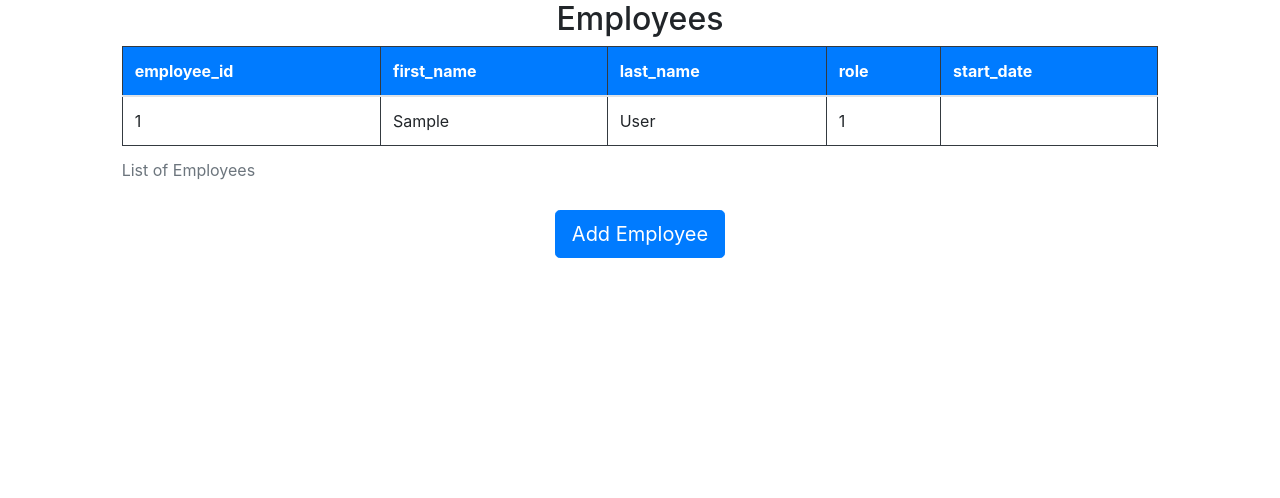
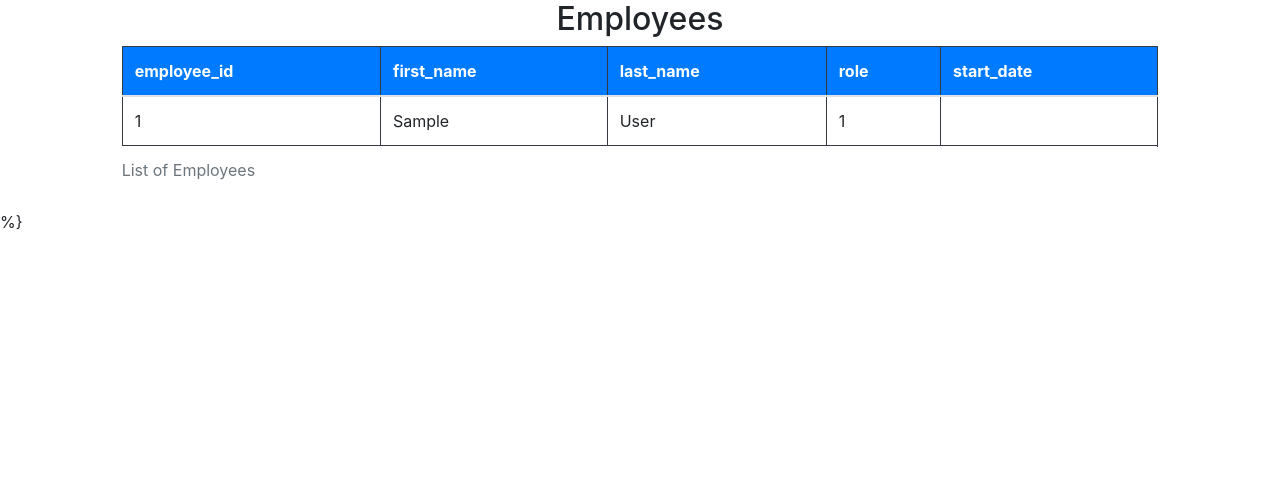
Before and after one commit to ConorG180/my-roster-management, a Django app: page /employee/ in a window 1280 px wide. Shown: the part 122-620 px from the top of the page. Run offline with Django 3.2, Linux system fonts and the light colour scheme; tables that the repository leaves empty hold one stand-in row (values such as "Sample post").

Commit message:
Add variables and permissions to employee.html

```diff
--- a/templates/employee.html
+++ b/templates/employee.html
@@ -2,17 +2,18 @@
 
 {% block content %}
 
-{% include "table.html" with fields=fields num_of_rows=num_of_employees records=all_employee_values col_num=col_num table_name=table_name table_item_name=table_item_name edit_url="edit_employee" delete_url="delete_employee" %}
+{% include "table.html" with fields=fields num_of_rows=num_of_employees records=all_employee_values col_num=col_num table_name=table_name table_item_name=table_item_name edit_url="edit_employee" delete_url="delete_employee" hidden_values_list=hidden_values_list hidden_fields=hidden_fields%} %}
 
 <div class="container">
     <div class="row">
         <div class="col-lg-8 offset-lg-2 d-flex justify-content-around">
-
+        {% if user.is_staff %}
             <a href="{% url 'add_employee' %}">
                 <button class="btn btn-primary btn-lg">
                     Add {{table_item_name}}
                 </button>
             </a>
+        {% endif %}
         </div>
     </div>
 </div>
```
Lines whose indentation alone changed are shown as unchanged.
